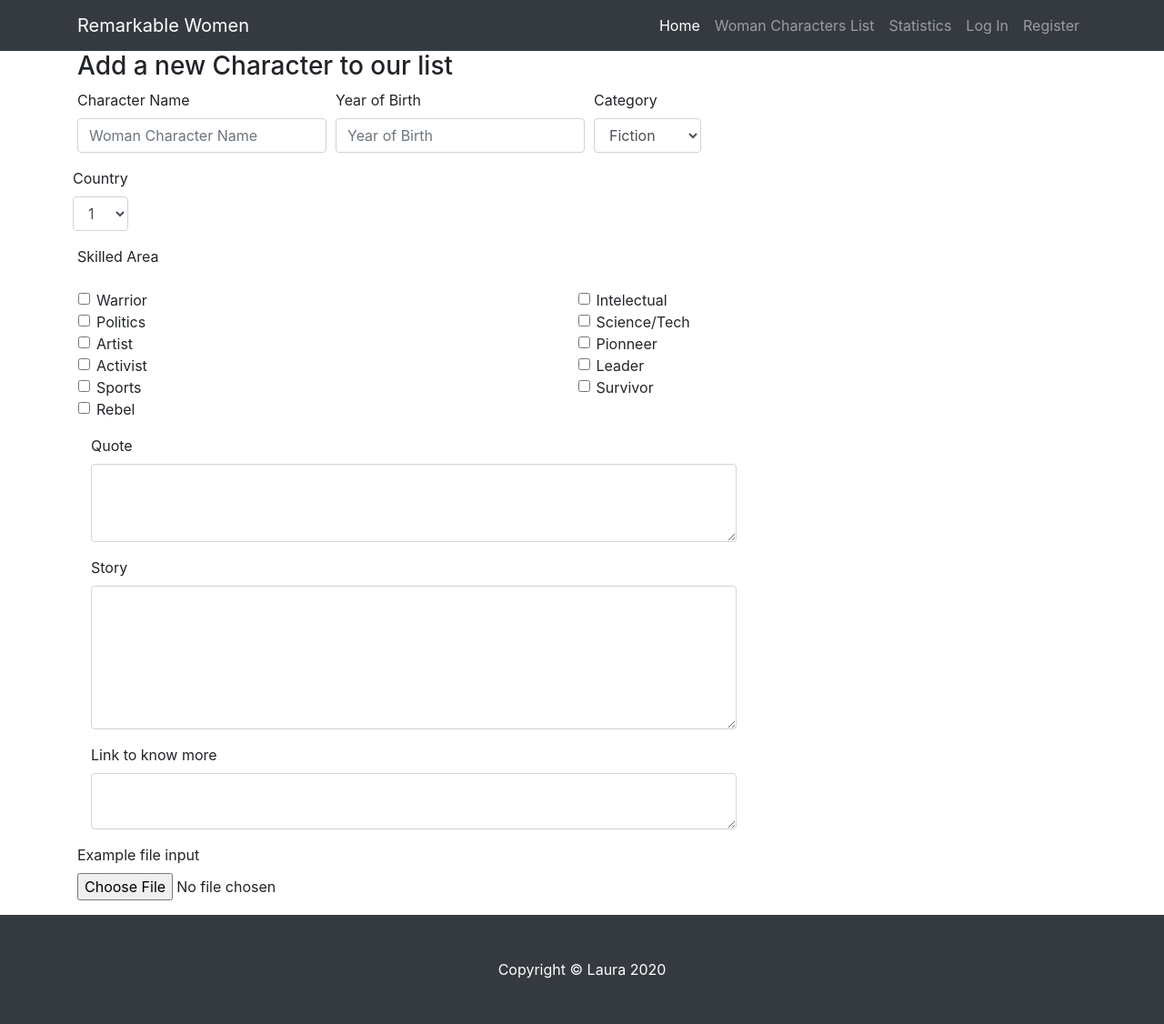
After one commit to laumartin/RemarkableWomen, a Flask app: page /add_character in a window 1280 px wide. The commit adds this page. Shown: the whole page at 91% size. Run offline with Flask 2, Linux system fonts and the light colour scheme; some libraries are stand-ins or nearby versions.

Commit message:
Creating template file add_character.html where the users will add their new woman characters. This is extended from base.html with Jinja. Building a form in add_character.html that users can submit, in order to add a new chracter to the database using bootstrap form elements. Adding the function add_character on app.py. Updating links on base.html to point to add_character.html

```diff
--- a/app.py
+++ b/app.py
@@ -119,6 +119,11 @@ def logout():
     return redirect(url_for("login"))
 
 
+@app.route('/add_character')
+def add_character():
+    return render_template("add_character.html")
+
+
 @app.route("/characters")
 def characters():
     characters = mongo.db.woman_card.find()
--- /dev/null
+++ b/templates/add_character.html
@@ -0,0 +1,131 @@
+{% extends "base.html" %}
+{% block content %}
+    <h3> Add a new Character to our list</h3>
+    <form method="POST" action="">
+        <div class="form-row">
+            <div class="form-group col-auto">
+                <label for="character_name">Character Name</label>
+                <input type="text" class="form-control" id="character_name" placeholder="Woman Character Name">
+            </div>
+            <div class="form-group col-auto">
+                <label for="character_name">Year of Birth</label>
+                <input type="text" class="form-control" id="year" placeholder="Year of Birth">
+            </div>
+            <div class="form-group col-auto">
+                <label for="category">Category</label>
+                <select class="form-control" id="category">
+                <option>Fiction</option>
+                <option>Myth</option>
+                <option>Historical</option>
+                </select>
+            </div>
+        </div>
+        <div class="form-row">
+            <div class="form-group">
+                <label for="exampleFormControlSelect1">Country</label>
+                <select class="form-control" id="exampleFormControlSelect1">
+                <option>1</option>
+                <option>2</option>
+                <option>3</option>
+                <option>4</option>
+                <option>5</option>
+                </select>
+            </div>
+        </div>
+        <div class="form-group">
+                <label for="skill">Skilled Area</label>
+        </div>
+        <div class="form-group form-row ml-3">
+            <div class="form-check col-6">
+                <input class="form-check-input" type="checkbox" value="" id="warrior">
+                <label class="form-check-label" for="warrior">
+                     Warrior
+                </label>
+            </div>
+            <div class="form-check col-6">
+                <input class="form-check-input" type="checkbox" value="" id="intelectual">
+                <label class="form-check-label" for="intelectual">
+                    Intelectual
+                </label>
+            </div>
+            <div class="form-check col-6">
+                <input class="form-check-input" type="checkbox" value="" id="politics">
+                <label class="form-check-label" for="politics">
+                    Politics
+                </label>
+            </div>
+            <div class="form-check col-6">
+                <input class="form-check-input" type="checkbox" value="" id="science">
+                <label class="form-check-label" for="science">
+                    Science/Tech
+                </label>
+            </div>
+            <div class="form-check col-6">
+                <input class="form-check-input" type="checkbox" value="" id="artist">
+                <label class="form-check-label" for="artist">
+                    Artist
+                </label>
+            </div>
+            <div class="form-check col-6">
+                <input class="form-check-input" type="checkbox" value="" id="pionneer">
+                <label class="form-check-label" for="pionneer">
+                    Pionneer
+                </label>
+            </div>
+            <div class="form-check col-6">
+                <input class="form-check-input" type="checkbox" value="" id="activist">
+                <label class="form-check-label" for="activist">
+                    Activist
+                </label>
+            </div>
+            <div class="form-check col-6">
+                <input class="form-check-input" type="checkbox" value="" id="leader">
+                <label class="form-check-label" for="leader">
+                    Leader
+                </label>
+            </div>
+            <div class="form-check col-6">
+                <input class="form-check-input" type="checkbox" value="" id="sports">
+                <label class="form-check-label" for="sports">
+                    Sports
+                </label>
+            </div>
+            <div class="form-check col-6">
+                <input class="form-check-input" type="checkbox" value="" id="survivor">
+                <label class="form-check-label" for="survivor">
+                    Survivor
+                </label>
+            </div>
+            <div class="form-check col-6">
+                <input class="form-check-input" type="checkbox" value="" id="rebel">
+                <label class="form-check-label" for="rebel">
+                    Rebel
+                </label>
+            </div>
+        </div>
+        <div class="form-group col-lg-8">
+            <label for="quote">Quote</label>
+            <textarea class="form-control" id="quote" rows="3"></textarea>
+        </div>
+        <div class="form-group col-lg-8">
+            <label for="story">Story</label>
+            <textarea class="form-control" id="story" rows="6"></textarea>
+        </div>
+        <div class="form-group col-lg-8">
+            <label for="quote">Link to know more</label>
+            <textarea class="form-control" id="knowmore" rows="2"></textarea>
+        </div>
+
+        <div class="form-group">
+            <label for="upload">Example file input</label>
+            <input type="file" class="form-control-file" id="upload">
+        </div>
+
+    </form>
+        {% for character in characters %}
+            <p>Added by: {{ character.username }} </p>
+        {% endfor %}
+
+
+
+{% endblock %}
--- a/templates/base.html
+++ b/templates/base.html
@@ -44,7 +44,7 @@
                             <a class="nav-link" href="{{ url_for('profile', username=session['user']) }}">Profile</a>
                         </li>
                         <li class="nav-item">
-                            <a class="nav-link" href="#">Add New Character</a>
+                            <a class="nav-link" href="{{ url_for('add_character') }}">Add New Character</a>
                         </li>
                         <li class="nav-item">
                             <a class="nav-link" href="#">Admin Manage</a>
```
